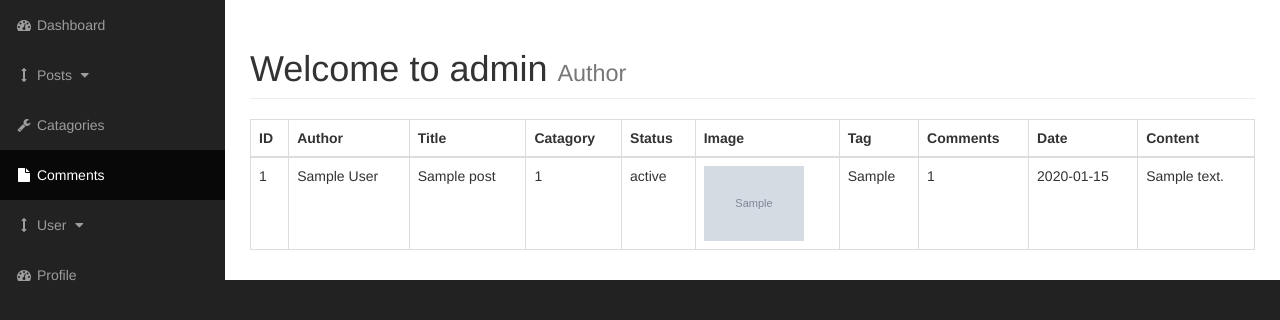
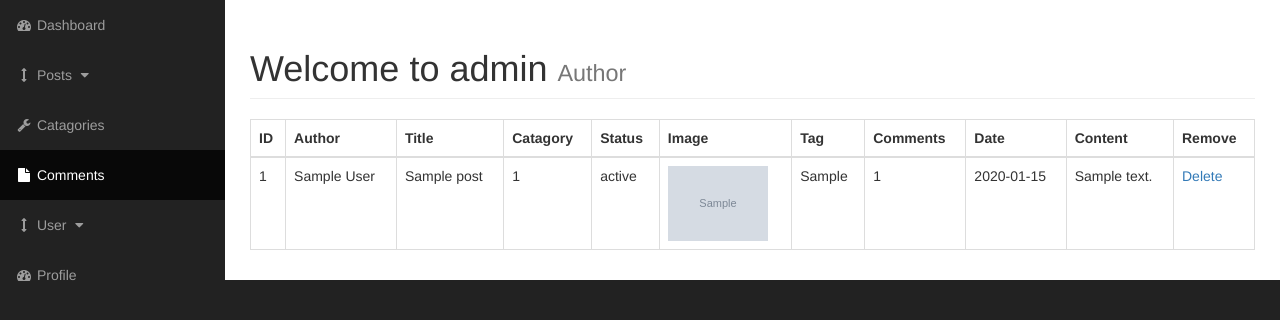
Before and after one commit to Bahlul19/CMS, a PHP site: page /admin/post.php in a window 1280 px wide. Shown: the part 51-371 px from the top of the page. Run offline with PHP 8.4, Linux system fonts and the light colour scheme; tables that the repository leaves empty hold one stand-in row (values such as "Sample post"); grey boxes marked "Sample" are stand-in pictures.

Commit message:
delete function add in post section

```diff
--- a/admin/includes/add_post.php
+++ b/admin/includes/add_post.php
@@ -89,7 +89,4 @@
 <input type="submit" class="btn btn-primary" name="create_post" value="Publish Post">
 
 </div>
-
-
-
 </form>
--- a/admin/includes/admin_navigation.php
+++ b/admin/includes/admin_navigation.php
@@ -52,7 +52,7 @@
                                 <a href="./post.php">View All Posts</a>
                             </li>
                             <li>
-                                <a href="#">Add Posts</a>
+                                <a href="post.php?source=add_post">Add Posts</a>
                             </li>
                         </ul>
                     </li>
--- a/admin/includes/view_all_posts.php
+++ b/admin/includes/view_all_posts.php
@@ -12,6 +12,7 @@
                     <th>Comments</th>
                     <th>Date</th>
                      <th>Content</th>
+                     <th>Remove</th>
                     </tr>
                     </thead>
 
@@ -54,6 +55,7 @@
                   echo "<td>{$post_date}</td>";
                   echo "<td>{$post_content}</td>";
 
+                  echo "<td><a href='post.php?delete={$post_id}'>Delete</a></td>";
                   echo "</tr>";
 
 
@@ -68,3 +70,17 @@
                     </tbody>
 
                     </table>
+
+<?php
+
+if(isset($_GET['delete']))
+{
+  $delete = $_GET['delete'];
+
+  $query = "DELETE FROM posts WHERE post_id = {$delete}";
+
+  $delete_posts_query = $connection->query($query);
+  header('Location: post.php');
+}
+
+?>
```
